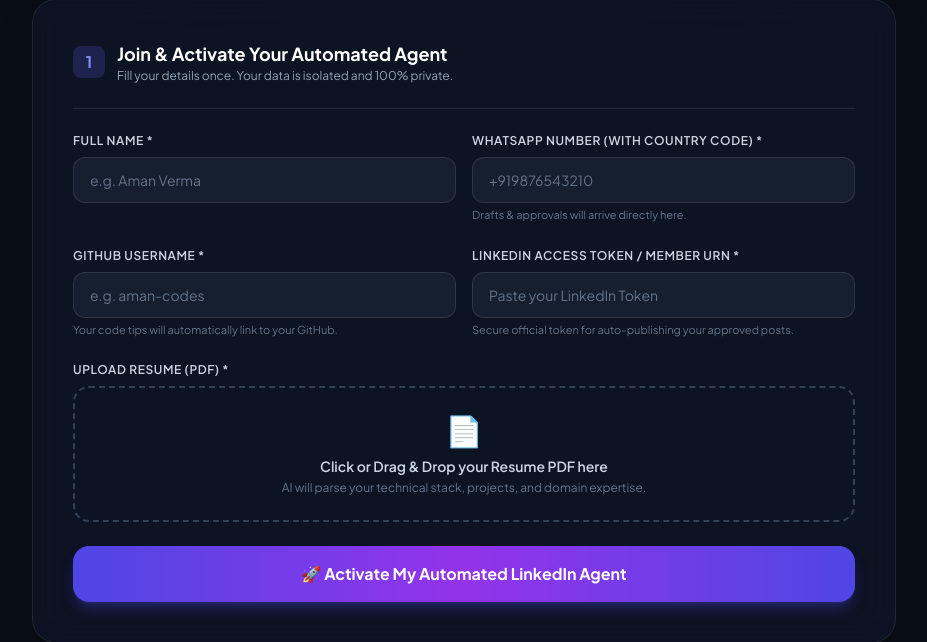
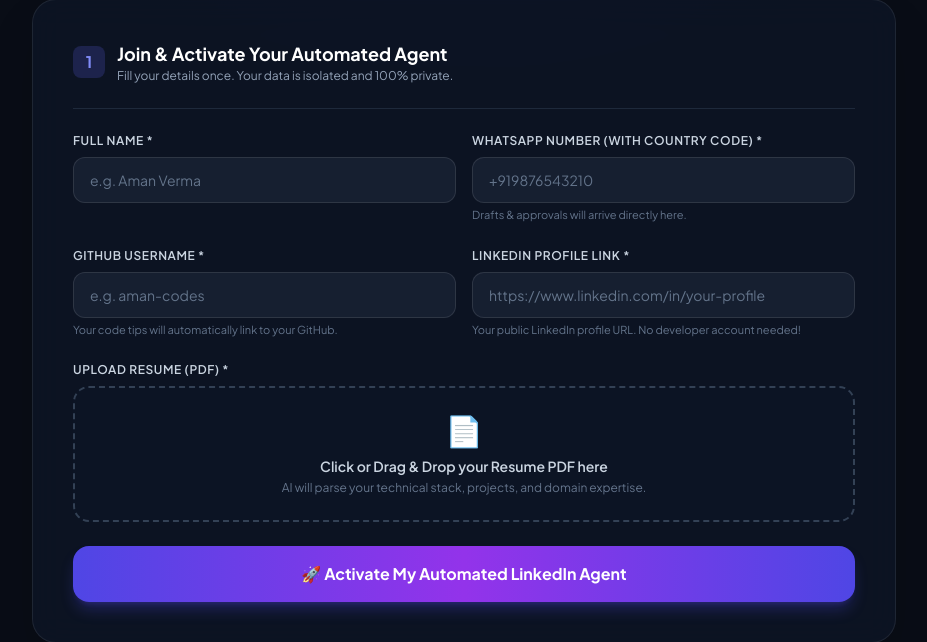
Before and after one commit to sahilpareek/linkedin-autobrand-ai, a FastAPI app: page / in a window 1280 px wide. Shown: the part 626-1268 px from the top of the page, without its empty margins (176-1103 px from the left). Run offline with FastAPI, Linux system fonts and the light colour scheme; some libraries are stand-ins or nearby versions.

Commit message:
Change LinkedIn field to easy Profile URL instead of developer token

```diff
--- a/index.html
+++ b/index.html
@@ -146,10 +146,10 @@
                         <span class="text-[11px] text-slate-500 mt-1 block">Your code tips will automatically link to your GitHub.</span>
                     </div>
                     <div>
-                        <label class="block text-xs font-semibold text-slate-300 uppercase tracking-wider mb-2">LinkedIn Access Token / Member URN *</label>
-                        <input type="password" name="linkedin_token" required placeholder="Paste your LinkedIn Token"
+                        <label class="block text-xs font-semibold text-slate-300 uppercase tracking-wider mb-2">LinkedIn Profile Link *</label>
+                        <input type="text" name="linkedin_token" required placeholder="https://www.linkedin.com/in/your-profile"
                             class="w-full glass-input rounded-xl px-4 py-3 text-sm text-white placeholder-slate-500 focus:outline-none transition">
-                        <span class="text-[11px] text-slate-500 mt-1 block">Secure official token for auto-publishing your approved posts.</span>
+                        <span class="text-[11px] text-slate-500 mt-1 block">Your public LinkedIn profile URL. No developer account needed!</span>
                     </div>
                 </div>
 
--- a/templates/index.html
+++ b/templates/index.html
@@ -146,10 +146,10 @@
                         <span class="text-[11px] text-slate-500 mt-1 block">Your code tips will automatically link to your GitHub.</span>
                     </div>
                     <div>
-                        <label class="block text-xs font-semibold text-slate-300 uppercase tracking-wider mb-2">LinkedIn Access Token / Member URN *</label>
-                        <input type="password" name="linkedin_token" required placeholder="Paste your LinkedIn Token"
+                        <label class="block text-xs font-semibold text-slate-300 uppercase tracking-wider mb-2">LinkedIn Profile Link *</label>
+                        <input type="text" name="linkedin_token" required placeholder="https://www.linkedin.com/in/your-profile"
                             class="w-full glass-input rounded-xl px-4 py-3 text-sm text-white placeholder-slate-500 focus:outline-none transition">
-                        <span class="text-[11px] text-slate-500 mt-1 block">Secure official token for auto-publishing your approved posts.</span>
+                        <span class="text-[11px] text-slate-500 mt-1 block">Your public LinkedIn profile URL. No developer account needed!</span>
                     </div>
                 </div>
 
```
